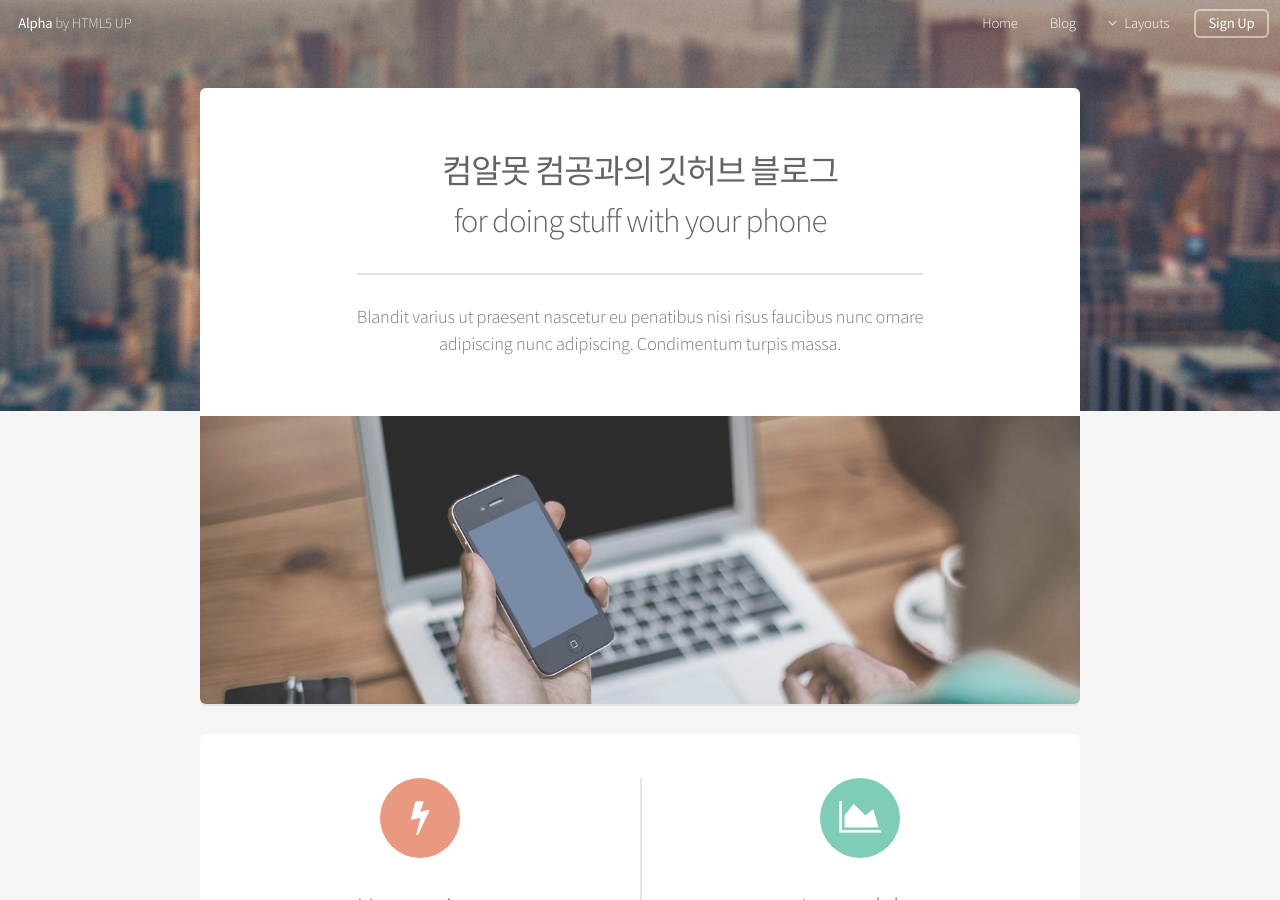
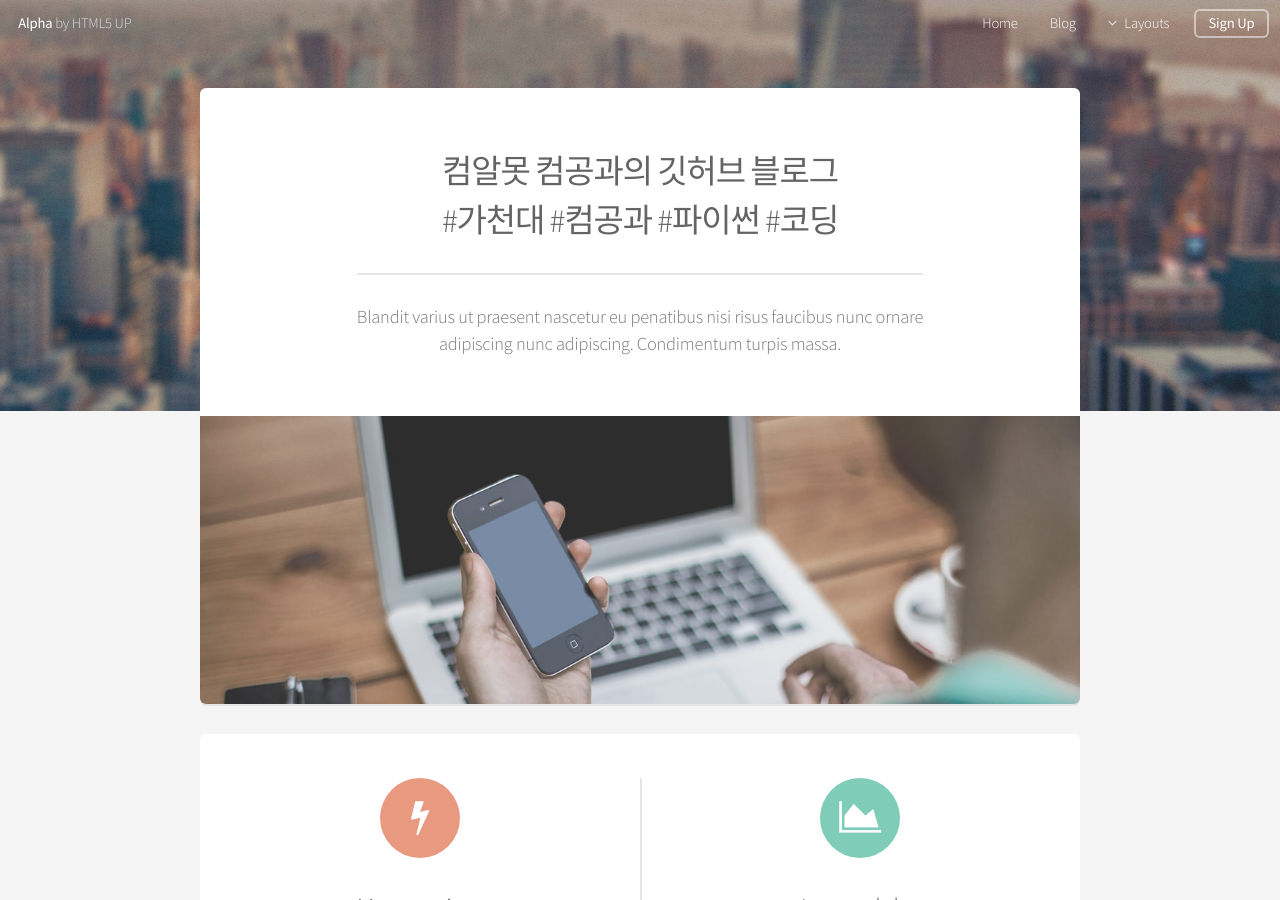
Before and after one commit to wlsgudjh925/wlsgudjh925.github.io, a Jekyll site: the page built from index.html, in a window 1280 px wide and 900 px high. Built offline with Jekyll 4.4.1, drawn with Linux system fonts in a browser that asks for light colours; the list of posts is cut into pages by our own code.

Commit message:
Update index.html

```diff
--- a/index.html
+++ b/index.html
@@ -6,7 +6,7 @@ layout: default
 	<header class="major">
 		<h2>컴알못 컴공과의 깃허브 블로그
 		<br />
-		for doing stuff with your phone</h2>
+		#가천대 #컴공과 #파이썬 #코딩</h2>
 		<p>Blandit varius ut praesent nascetur eu penatibus nisi risus faucibus nunc ornare<br />
 		adipiscing nunc adipiscing. Condimentum turpis massa.</p>
 	</header>
```
